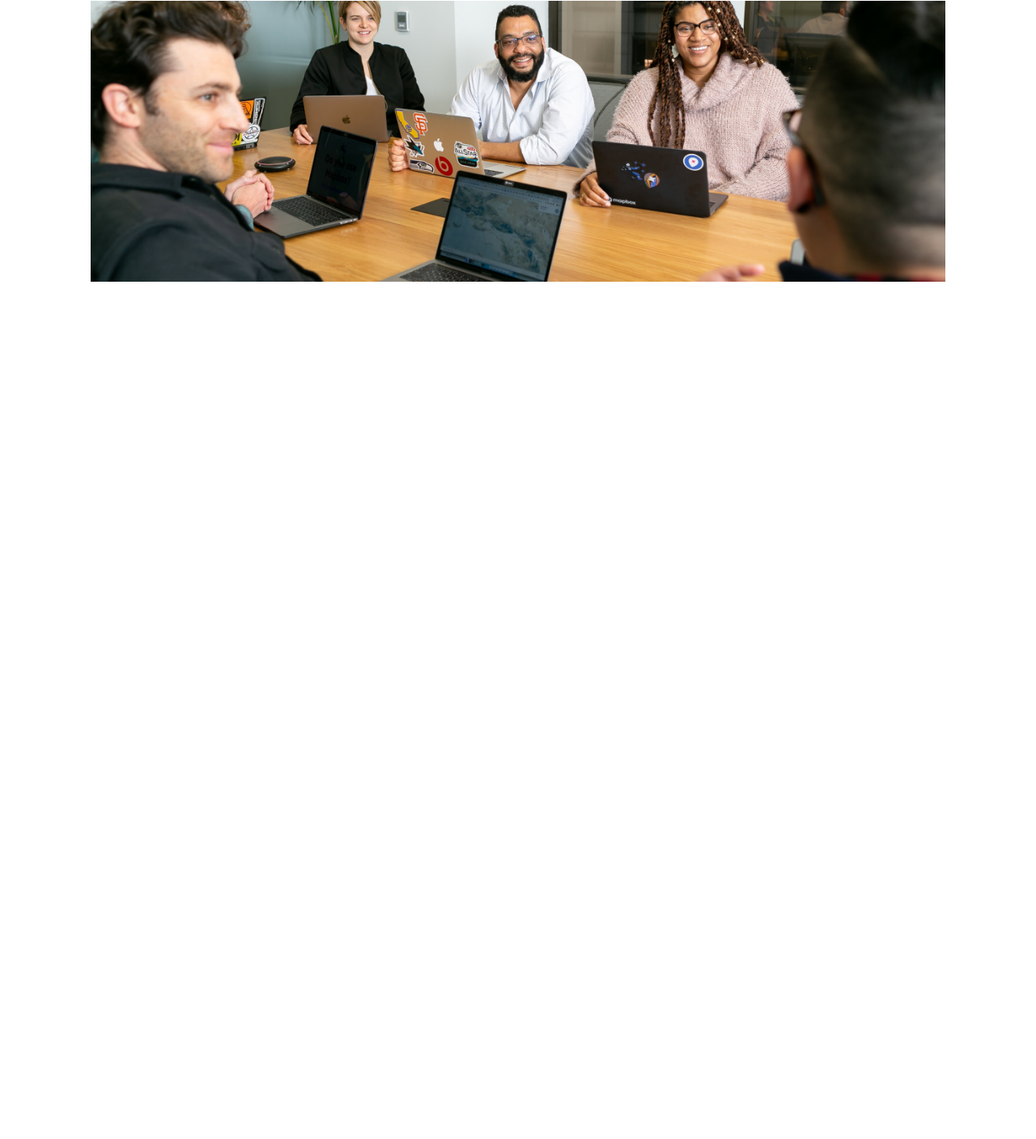
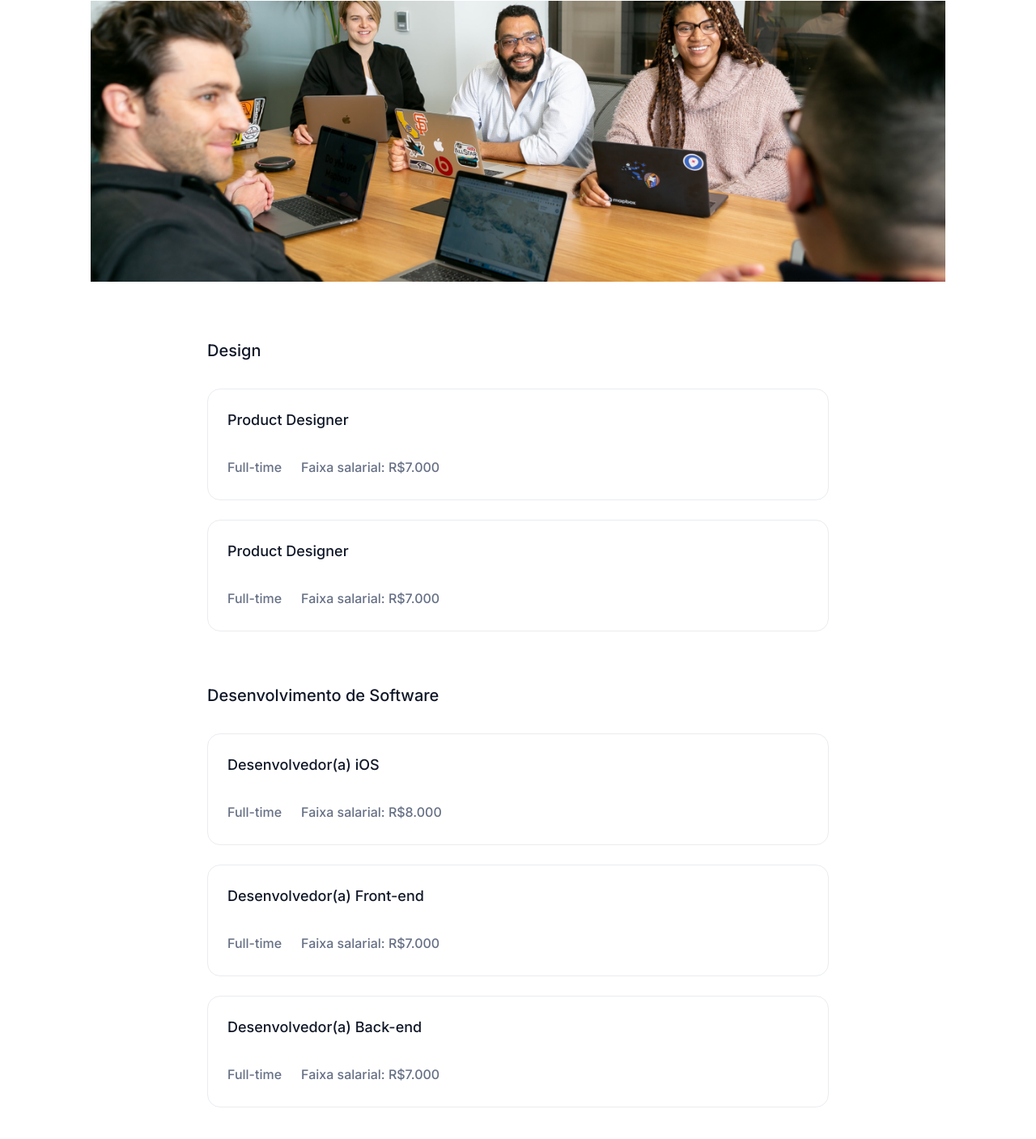
Before and after one commit to igoruriel/Optimus-tech-treino, a plain HTML site: page index.html in a window 1280 px wide. Shown: the part 1075-2482 px from the top of the page at 81% size. Before the commit the page ends 1493 px from the top, so only its background shows below. Drawn offline with Linux system fonts and the light colour scheme.

Commit message:
adicionei segunda seção da vagas aberta

```diff
--- a/assets/css/componentes/cartao.css
+++ b/assets/css/componentes/cartao.css
@@ -12,6 +12,8 @@
     box-sizing: border-box;
 
     padding: 1.5rem 1.5rem 1.75rem;
+
+    min-width: 768px;
 }
 
 .cartao__titulo {
@@ -29,8 +31,6 @@
     justify-content: flex-start;
     align-items: center;
     gap: 1.5rem;
-
-    width: 100%;
 }
 
 .cartao__conteudo__texto {
--- a/assets/css/sobre.css
+++ b/assets/css/sobre.css
@@ -17,6 +17,7 @@
 .sobre__subtitulo {
     font-size: 3rem;
     line-height: 3.75rem;
+    text-align: center;
 
     padding: 1.5rem 0;
 }
--- a/assets/css/vagas.css
+++ b/assets/css/vagas.css
@@ -1,7 +1,3 @@
-.vagas {
-    padding: 6rem 0 0;
-}
-
 .vagas__caixa {
     display: flex;
     flex-direction: column;
@@ -44,3 +40,35 @@
     width: 100%;
     padding: 4rem 2rem;
 }
+
+.vagas__abertas {
+    display: flex;
+    flex-direction: column;
+    align-items: center;
+    gap: 4rem;
+
+    box-sizing: border-box;
+
+    padding: 0 2rem;
+}
+
+.vagas__abertas__container {
+    display: flex;
+    flex-direction: column;
+    gap: 2rem;
+
+}
+
+.vagas__abertas__subtitulo {
+    font-size: 1.25rem;
+    line-height: 1.875rem;
+    font-weight: var(--peso-500);
+    letter-spacing: 0;
+}
+
+.vagas__abertas__conteudo {
+    display: flex;
+    flex-direction: column;
+
+    gap: 1.5rem;
+}
--- a/index.html
+++ b/index.html
@@ -90,7 +90,7 @@
             </div>
         </section>
         <section class="secao vagas">
-            <div class="vagas__principal">
+            <div class="vagas__chamada">
                 <div class="vagas__caixa">
                     <h2 class="titulo vagas__titulo">Vagas abertas!</h2>
                     <div class="vagas__caixa__conteudo">
@@ -100,6 +100,53 @@
                 </div>
                 <img src="/assets/img/pic_chamada.png" alt="Pessoas sorrindo e sentadas em volta de uma mesa em reunião" class="vagas__img">
             </div>
+            <div class="vagas__abertas">
+                <div class="vagas__abertas__container vagas__design">
+                    <h2 class="subtitulo vagas__abertas__subtitulo">Design</h2>
+                    <div class="vagas__abertas__conteudo">
+                        <div class="cartao">
+                            <h3 class="cartao__titulo">Product Designer</h3>
+                            <div class="cartao__conteudo">
+                                <span class="cartao__conteudo__texto">Full-time</span>
+                                <span class="cartao__conteudo__texto">Faixa salarial: R$7.000</span>
+                            </div>
+                        </div>
+                        <div class="cartao">
+                            <h3 class="cartao__titulo">Product Designer</h3>
+                            <div class="cartao__conteudo">
+                                <span class="cartao__conteudo__texto">Full-time</span>
+                                <span class="cartao__conteudo__texto">Faixa salarial: R$7.000</span>
+                            </div>
+                        </div>
+                    </div>
+                </div>
+                <div class="vagas__abertas__container vagas__desen__software">
+                    <h2 class="subtitulo vagas__abertas__subtitulo">Desenvolvimento de Software</h2>
+                    <div class="vagas__abertas__conteudo">
+                        <div class="cartao">
+                            <h3 class="cartao__titulo">Desenvolvedor(a) iOS</h3>
+                            <div class="cartao__conteudo">
+                                <span class="cartao__conteudo__texto">Full-time</span>
+                                <span class="cartao__conteudo__texto">Faixa salarial: R$8.000</span>
+                            </div>
+                        </div>
+                        <div class="cartao">
+                            <h3 class="cartao__titulo">Desenvolvedor(a) Front-end</h3>
+                            <div class="cartao__conteudo">
+                                <span class="cartao__conteudo__texto">Full-time</span>
+                                <span class="cartao__conteudo__texto">Faixa salarial: R$7.000</span>
+                            </div>
+                        </div>
+                        <div class="cartao">
+                            <h3 class="cartao__titulo">Desenvolvedor(a) Back-end</h3>
+                            <div class="cartao__conteudo">
+                                <span class="cartao__conteudo__texto">Full-time</span>
+                                <span class="cartao__conteudo__texto">Faixa salarial: R$7.000</span>
+                            </div>
+                        </div>
+                    </div>
+                </div>
+            </div>
         </section>
     </main>
 </body>
```
Also changed, not shown: 1 other file.
